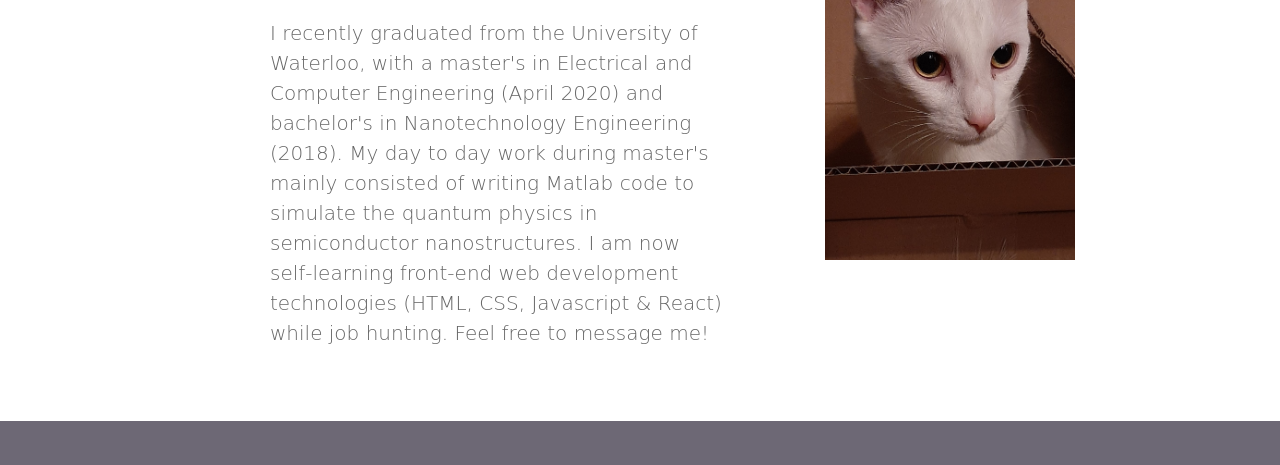
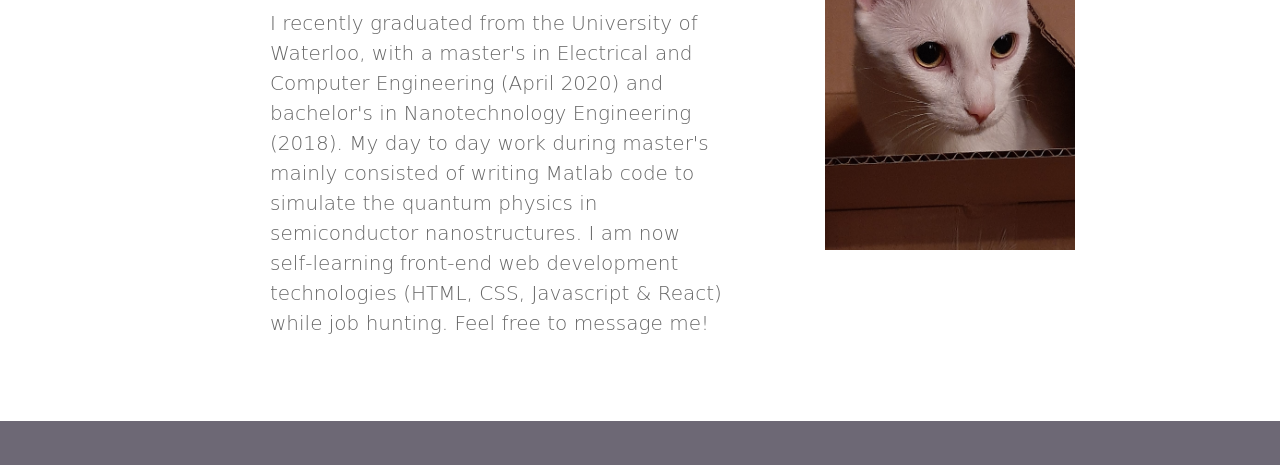
Before and after one commit to kx-wang/kx-wang.github.io, a plain HTML site: page about.html in a window 1280 px wide. Shown: the part 256-721 px from the top of the page. Drawn offline with Linux system fonts and the light colour scheme; a web font is replaced by a local one.

Commit message:
Update main.css

```diff
--- a/assets/css/main.css
+++ b/assets/css/main.css
@@ -146,19 +146,20 @@ img {
     box-sizing: border-box;
     margin-top: 10px;
     position: absolute;
+    top: 80px;
 }
 
 .about-me-blurb{
     width: 50%;
     margin-right: auto;
-    margin-top: 150px;
+    margin-top: 60px;
     margin-left: 270px;
     position: relative;
 }
 .about_photo{
     width: 50%;
     margin-left: 100px;
-    margin-top: 150px;
+    margin-top: 60px;
     position: relative;
 }
 
```
